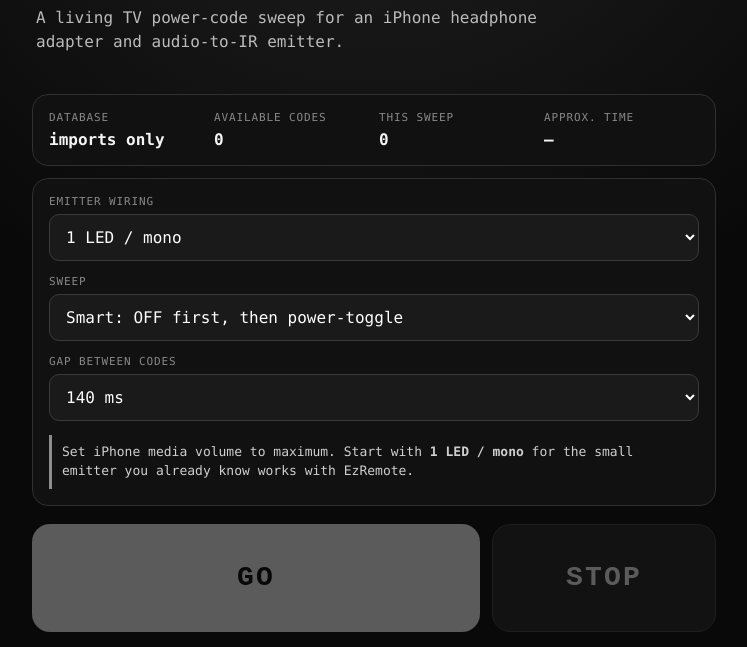
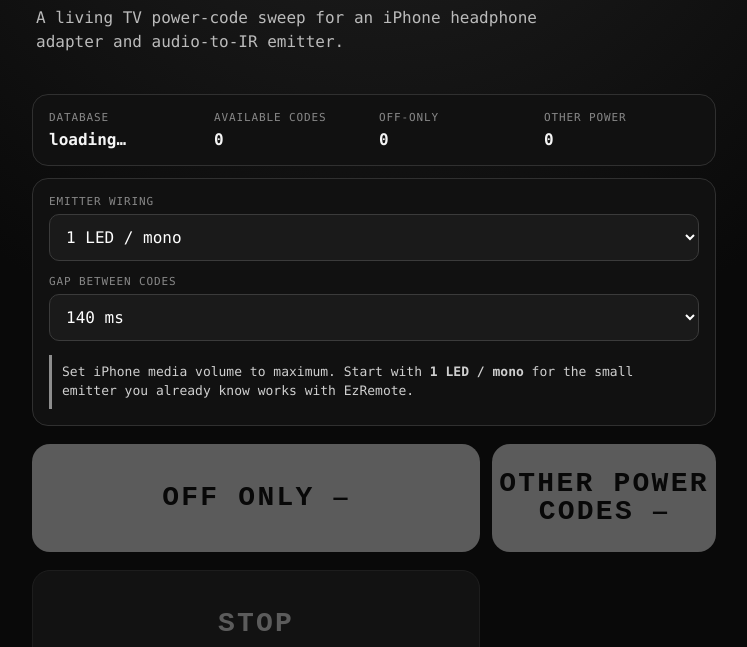
Before and after one commit to udeudeude/TV-b-goner, a website with bundled scripts: page index.html in a window 1280 px wide. Shown: the part 150-797 px from the top of the page, without its empty margins (266-1013 px from the left). Built offline with nearby package versions, Linux system fonts and the light colour scheme; files whose address does not match are found by name.

Commit message:
Split OFF and other power sweeps into separate buttons

```diff
--- a/index.html
+++ b/index.html
@@ -18,8 +18,8 @@
     <section class="panel status-panel">
       <div><span class="label">Database</span><strong id="dbStatus">loading…</strong></div>
       <div><span class="label">Available codes</span><strong id="databaseCount">0</strong></div>
-      <div><span class="label">This sweep</span><strong id="codeCount">0</strong></div>
-      <div><span class="label">Approx. time</span><strong id="estimate">—</strong></div>
+      <div><span class="label">OFF-only</span><strong id="offCount">0</strong></div>
+      <div><span class="label">Other power</span><strong id="toggleCount">0</strong></div>
     </section>
 
     <section class="panel">
@@ -28,15 +28,6 @@
         <select id="emitterMode">
           <option value="mono">1 LED / mono</option>
           <option value="stereo">2 LED / stereo anti-phase</option>
-        </select>
-      </label>
-
-      <label class="field">
-        <span>Sweep</span>
-        <select id="sweepMode">
-          <option value="all" selected>Smart: OFF first, then power-toggle</option>
-          <option value="off">Explicit OFF only</option>
-          <option value="toggle">Power-toggle only</option>
         </select>
       </label>
 
@@ -54,8 +45,18 @@
       </div>
     </section>
 
-    <section class="actions">
-      <button id="goButton" class="go" disabled>GO</button>
+    <section class="actions transmit-actions">
+      <button id="offButton" class="go off-go" disabled>
+        <span>OFF ONLY</span>
+        <small id="offButtonMeta">—</small>
+      </button>
+      <button id="toggleButton" class="go toggle-go" disabled>
+        <span>OTHER POWER CODES</span>
+        <small id="toggleButtonMeta">—</small>
+      </button>
+    </section>
+
+    <section class="actions stop-actions">
       <button id="stopButton" class="stop" disabled>STOP</button>
     </section>
 
```
